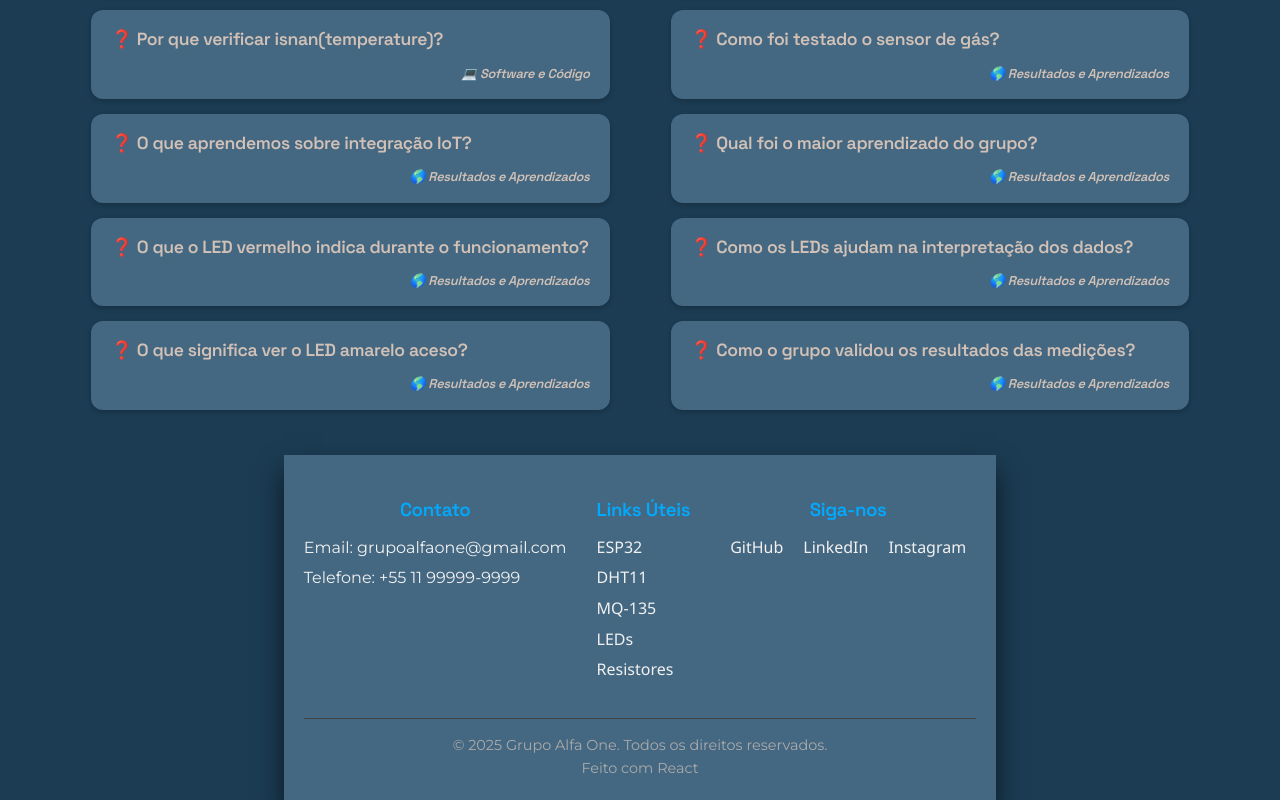
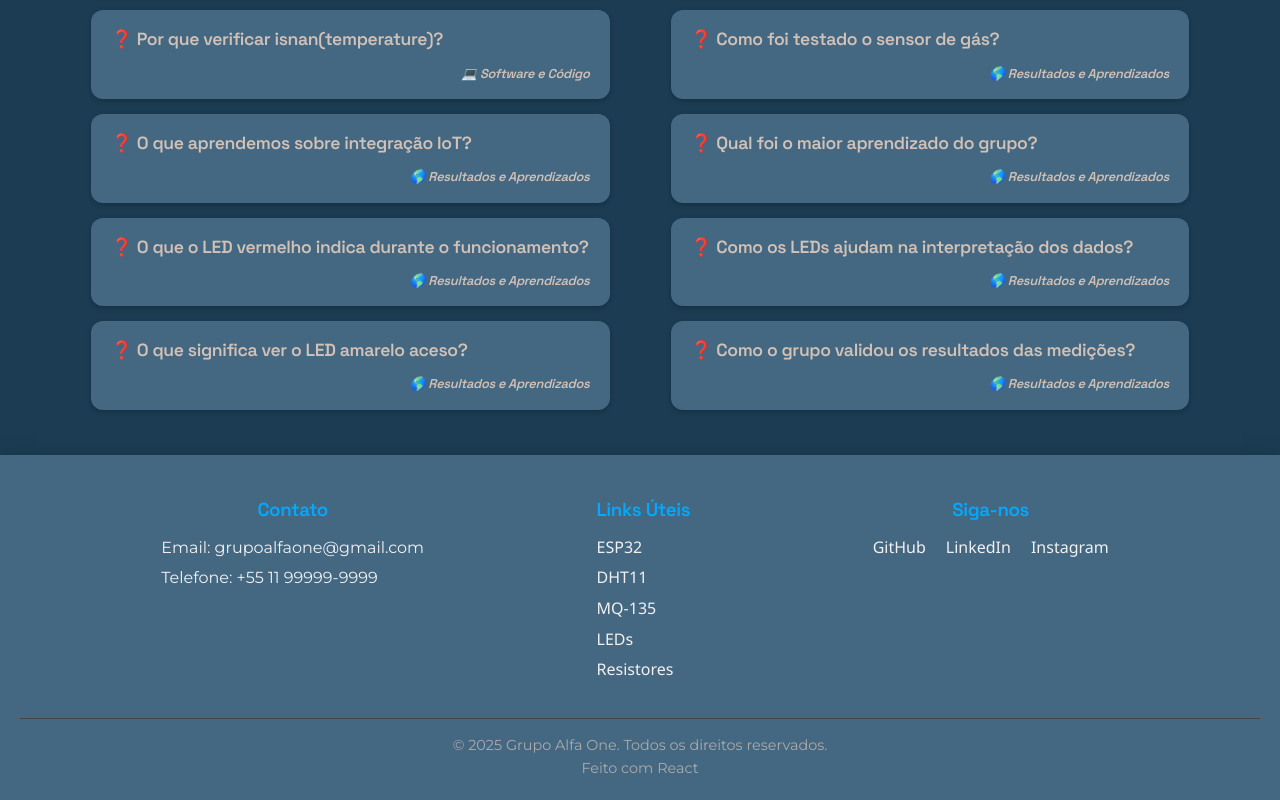
Before and after one commit to 3006m/climasite, a React (Vite) app in the folder projetoM/: page /faq in a window 1280 px wide. Shown: the part 2207-3007 px from the top of the page. Built offline with nearby package versions, Linux system fonts and the light colour scheme.

Commit message:
FooterBom

```diff
--- a/projetoM/src/styles/footer.css
+++ b/projetoM/src/styles/footer.css
@@ -4,14 +4,17 @@
   color: #f1f1f1;
   padding: 40px 20px 20px 20px;
   box-shadow: 0 15px 25px rgba(0, 0, 0, 0.6);
+
+  width: 100%; /* Faz ocupar toda a largura da tela */
+  box-sizing: border-box; /* Garante que o padding não aumente a largura */
 }
 
 .footer-container {
   display: flex;
   flex-wrap: wrap;
   justify-content: space-around;
-  max-width: 1100px;
-  margin: 0 auto;
+  max-width: 1100px; /* Mantém o conteúdo centralizado e com limite */
+  margin: 0 auto; /* Centraliza o container */
   gap: 30px;
 }
 
```
